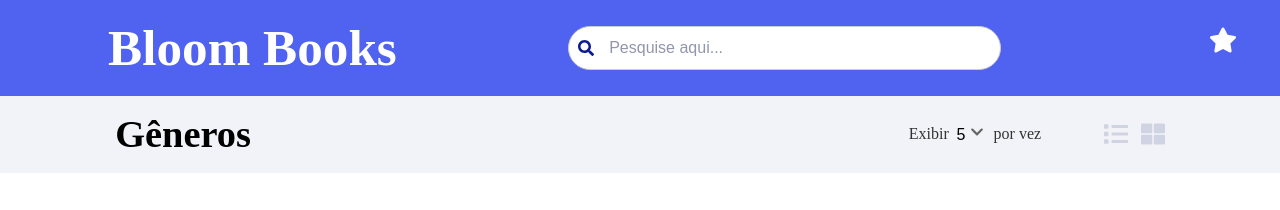
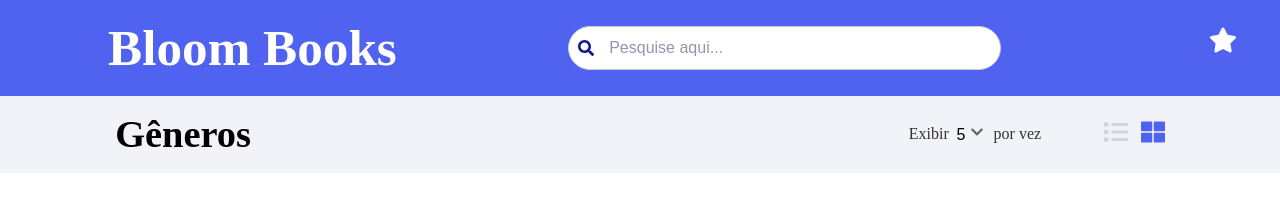
Before and after one commit to LucasPereira9/nyt-library, a Next.js app: page / in a window 1280 px wide. Shown: the top 210 px of the page. Built offline with nearby package versions, Linux system fonts and the light colour scheme.

Commit message:
feat: :sparkles: active icons inside filters adjusted

```diff
--- a/src/components/FilterBar/filterBar.styles.ts
+++ b/src/components/FilterBar/filterBar.styles.ts
@@ -46,3 +46,7 @@ export const IconsWrapper = styled.div`
         width: 3.2rem;
   }
 `
+
+export const FilterIcon = styled.div`
+    cursor: pointer;
+`
--- a/src/components/FilterBar/filterBar.tsx
+++ b/src/components/FilterBar/filterBar.tsx
@@ -4,11 +4,19 @@ import * as Style from "./filterBar.styles";
 import FilterSelect from "../FilterSelect/FilterSelect";
 import { useFilterStore } from "@/hooks/useFilterStore";
 
+const iconColors = {
+  active: "#5062F0",
+  inactive: "#D0D3E2",
+};
+
 export default function FilterBar() {
   const [isMobile, setIsMobile] = React.useState(false);
   const options = [5, 10, 15, 20];
 
-  const { layout, itemsPerPage, setItemsPerPage } = useFilterStore();
+
+  const { layout, itemsPerPage, setItemsPerPage, setLayout } = useFilterStore();
+
+  const isColumnLayout = layout === 'column'
 
   React.useEffect(() => {
     const checkScreenSize = () => {
@@ -28,8 +36,12 @@ export default function FilterBar() {
         <Style.FiltersWrapper>
         <FilterSelect isMobile={isMobile} value={itemsPerPage} options={options} onChange={setItemsPerPage} />
           <Style.IconsWrapper>
-            <FaList size={isMobile ? 20 : 24} color="#D0D3E2" />
-            <FaThLarge size={isMobile ? 20 : 24} color="#D0D3E2" />
+            <Style.FilterIcon onClick={() => setLayout('column')}>
+            <FaList size={isMobile ? 20 : 24} color={isColumnLayout ? iconColors.active : iconColors.inactive} />
+            </Style.FilterIcon>
+            <Style.FilterIcon onClick={() => setLayout('row')}>
+            <FaThLarge size={isMobile ? 20 : 24} color={!isColumnLayout ? iconColors.active : iconColors.inactive} />
+            </Style.FilterIcon>
           </Style.IconsWrapper>
         </Style.FiltersWrapper>
       </Style.Content>
```
